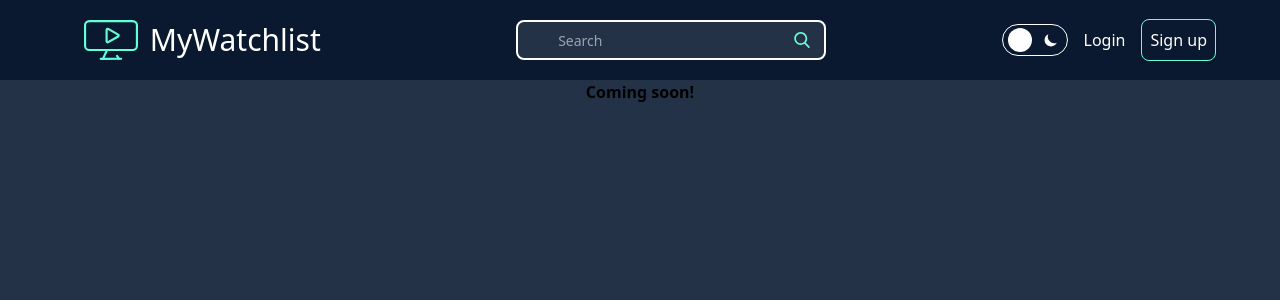
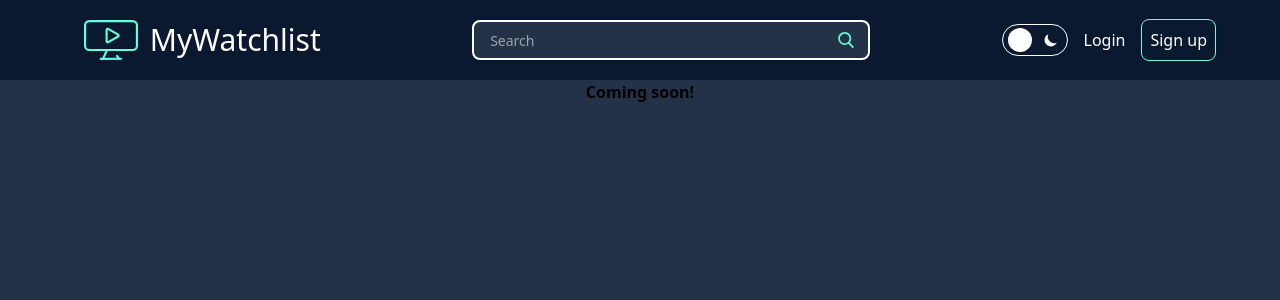
Before and after one commit to JoDi-2903/MyWatchlist, a React (Create React App) app in the folder mywatchlist-frontend/: page / in a window 1280 px wide. Shown: the top 300 px of the page. Built offline with nearby package versions, Linux system fonts and the light colour scheme.

Commit message:
reformated search bar

```diff
--- a/mywatchlist-frontend/src/components/Navbar/Navbar.tsx
+++ b/mywatchlist-frontend/src/components/Navbar/Navbar.tsx
@@ -17,7 +17,7 @@ class Navbar extends Component {
 
                         <div className="flex items-center space-x-1">
                             <div className="relative mx-auto text-black dark:text-white">
-                                <input className="border-2 border-black dark:border-white bg-white dark:bg-dark_bg h-10 px-10 pr-16 rounded-lg text-sm focus:outline-none" type="search" name="search" placeholder="Search"/>
+                                <input className="border-2 border-black dark:border-white bg-white dark:bg-dark_bg h-10 px-4 pr-44 rounded-lg text-sm focus:outline-none" type="search" name="search" placeholder="Search"/>
                                 <button type="submit" className="absolute right-0 top-0 mt-3 mr-4">
                                     <svg className="text-color_primary hover:text-black dark:hover:text-white h-4 w-4 fill-current" xmlns="http://www.w3.org/2000/svg" viewBox="0 0 56.966 56.966" width="512px" height="512px">
                                         <path d="M55.146,51.887L41.588,37.786c3.486-4.144,5.396-9.358,5.396-14.786c0-12.682-10.318-23-23-23s-23,10.318-23,23  s10.318,23,23,23c4.761,0,9.298-1.436,13.177-4.162l13.661,14.208c0.571,0.593,1.339,0.92,2.162,0.92  c0.779,0,1.518-0.297,2.079-0.837C56.255,54.982,56.293,53.08,55.146,51.887z M23.984,6c9.374,0,17,7.626,17,17s-7.626,17-17,17  s-17-7.626-17-17S14.61,6,23.984,6z" />
```
